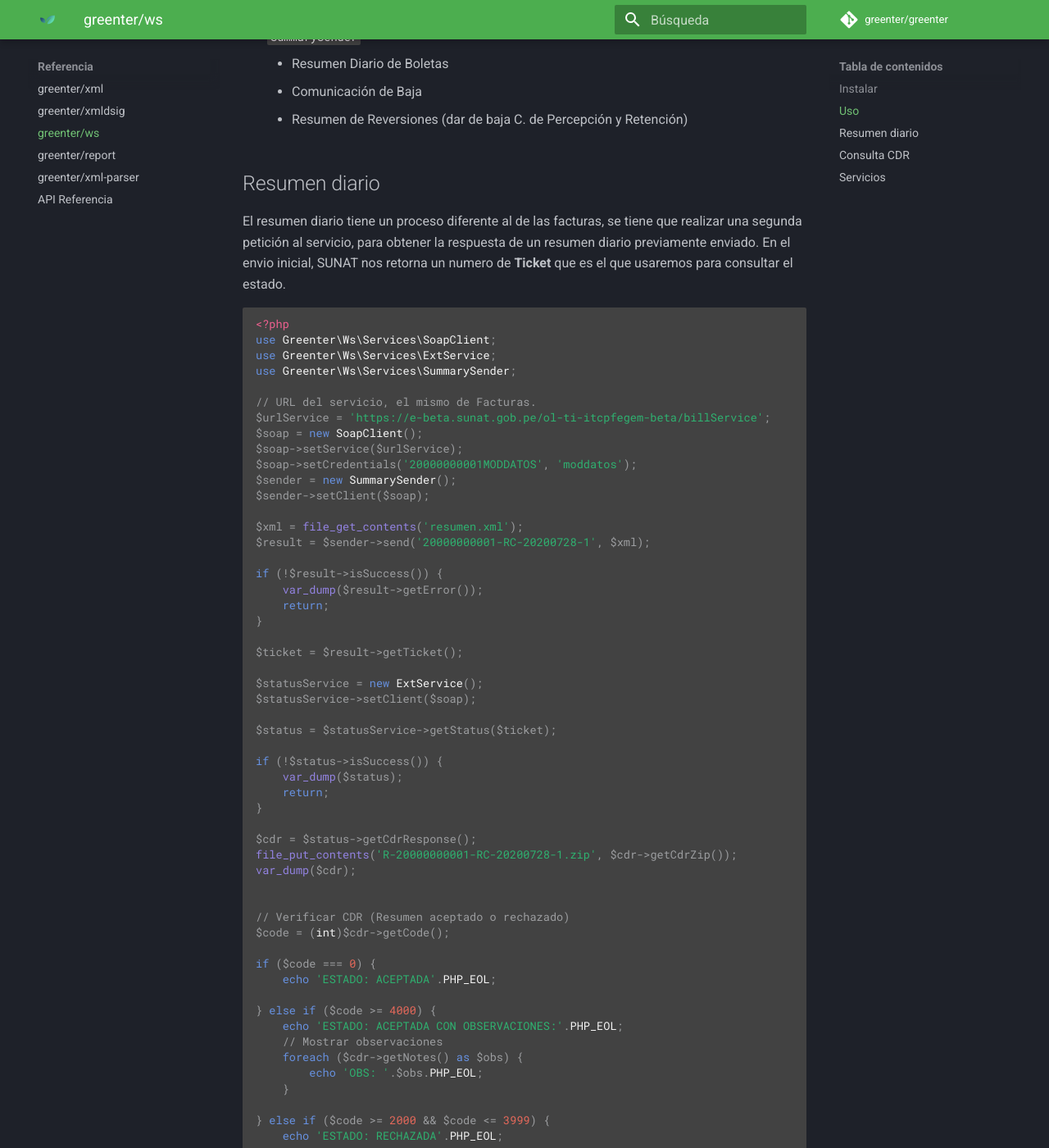
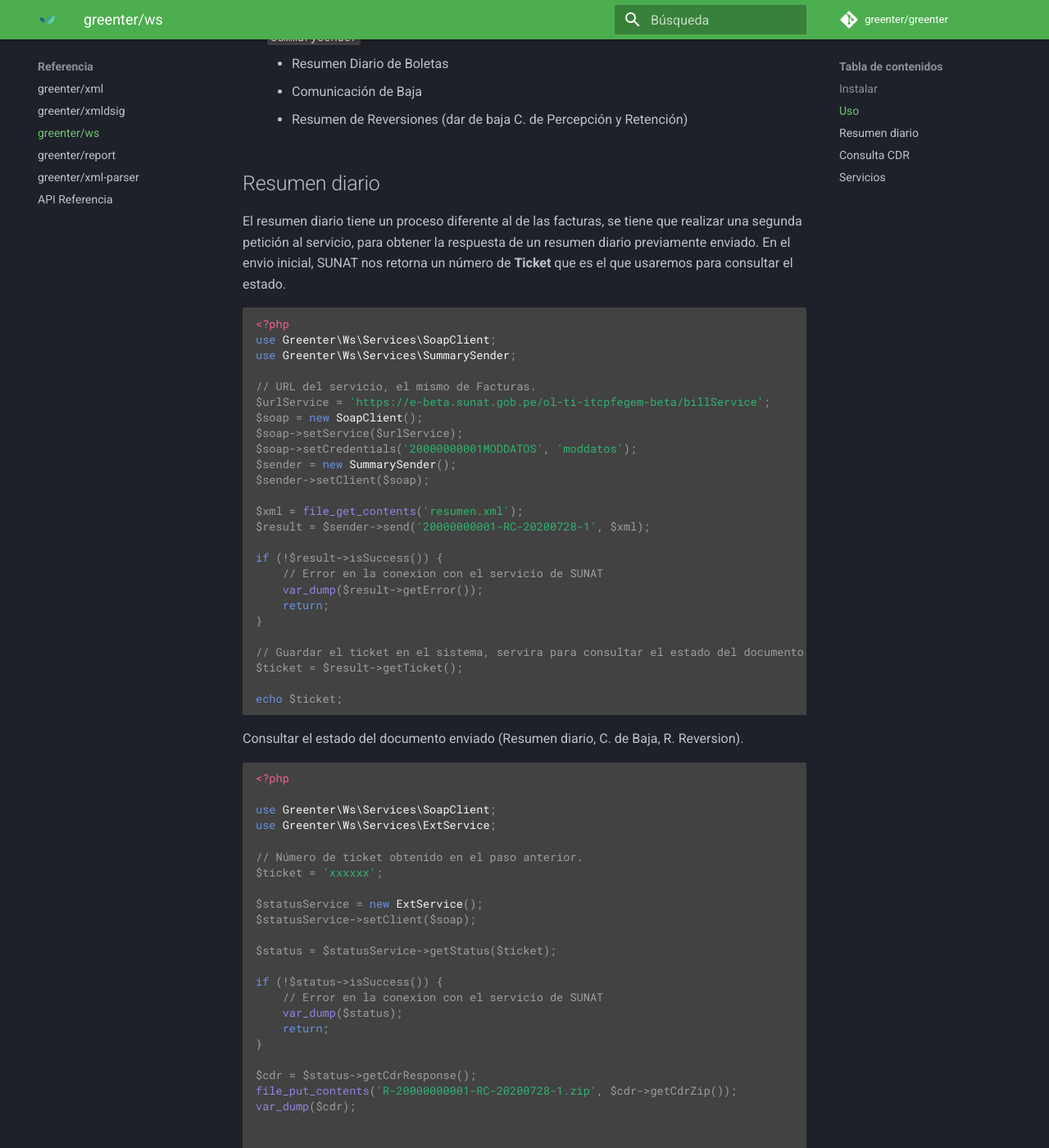
Before and after one commit to thegreenter/docs, an MkDocs documentation site: the page built from docs/packages/ws.md, in a window 1280 px wide and 1400 px high, scrolled down 2061 px. Shown: the whole window at 82% size. Built offline with MkDocs 1.6.1 and Material for MkDocs 9.7.7, drawn with Linux system fonts in a browser that asks for light colours.

Commit message:
Add getStatus section

````diff
--- a/docs/packages/ws.md
+++ b/docs/packages/ws.md
@@ -94,13 +94,11 @@ Esta es una referencia de las clases a utilizar segun el tipo de comprobante.
 ## Resumen diario
 El resumen diario tiene un proceso diferente al de las facturas, se tiene que realizar una
 segunda petición al servicio, para obtener la respuesta de un resumen diario previamente enviado.
-En el envio inicial, SUNAT nos retorna un numero de **Ticket** que es el que usaremos para consultar el estado.
+En el envio inicial, SUNAT nos retorna un número de **Ticket** que es el que usaremos para consultar el estado.
 
 ```php
-
 <?php
 use Greenter\Ws\Services\SoapClient;
-use Greenter\Ws\Services\ExtService;
 use Greenter\Ws\Services\SummarySender;
 
 // URL del servicio, el mismo de Facturas.
@@ -115,11 +113,26 @@ $xml = file_get_contents('resumen.xml');
 $result = $sender->send('20000000001-RC-20200728-1', $xml);
 
 if (!$result->isSuccess()) {
+    // Error en la conexion con el servicio de SUNAT
     var_dump($result->getError());
     return;
 }
 
+// Guardar el ticket en el sistema, servira para consultar el estado del documento.
 $ticket = $result->getTicket();
+
+echo $ticket;
+```
+
+Consultar el estado del documento enviado (Resumen diario, C. de Baja, R. Reversion).
+```php
+<?php
+
+use Greenter\Ws\Services\SoapClient;
+use Greenter\Ws\Services\ExtService;
+
+// Número de ticket obtenido en el paso anterior.
+$ticket = 'xxxxxx';
 
 $statusService = new ExtService();
 $statusService->setClient($soap);
@@ -127,6 +140,7 @@ $statusService->setClient($soap);
 $status = $statusService->getStatus($ticket);
 
 if (!$status->isSuccess()) {
+    // Error en la conexion con el servicio de SUNAT
     var_dump($status);
     return;
 }
````
